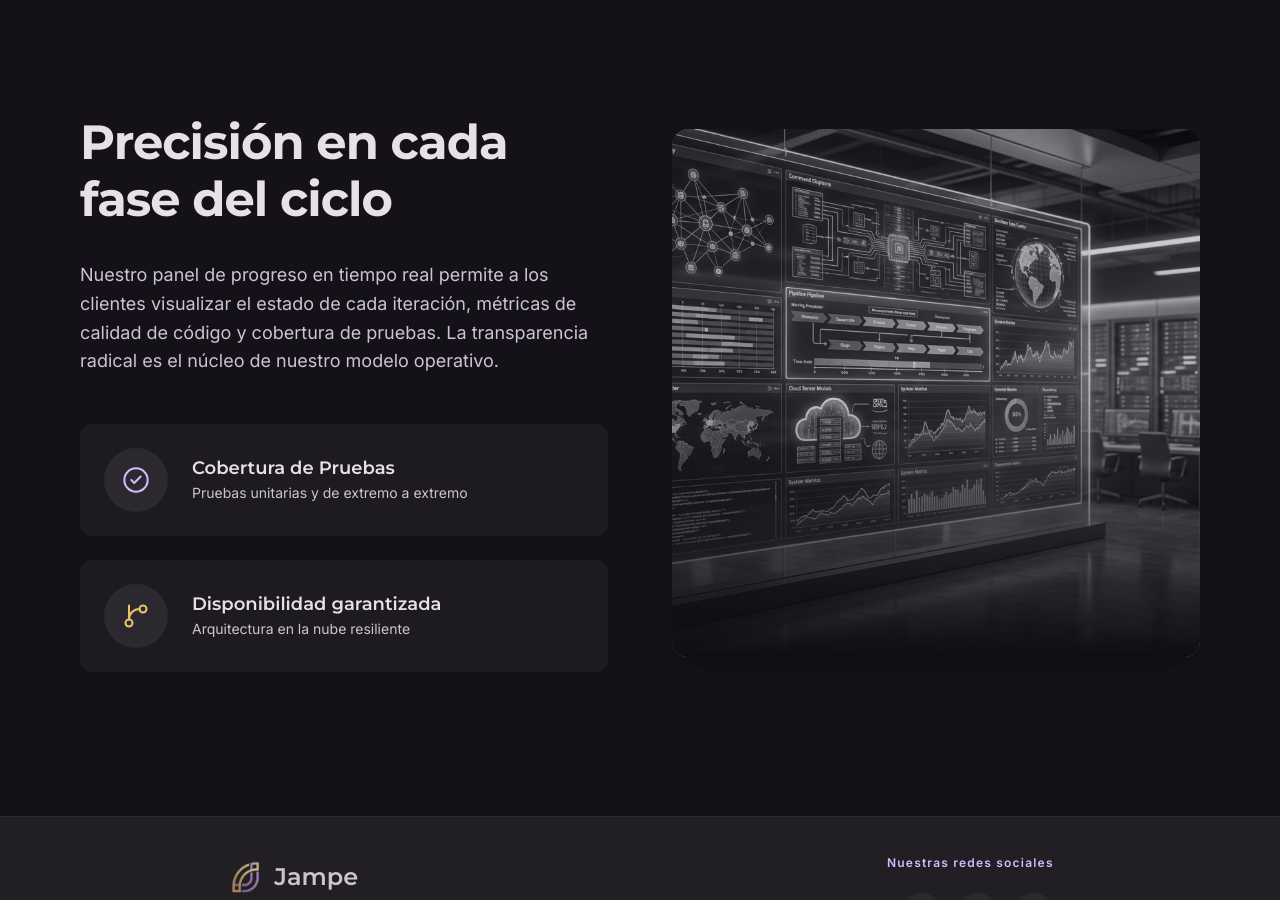
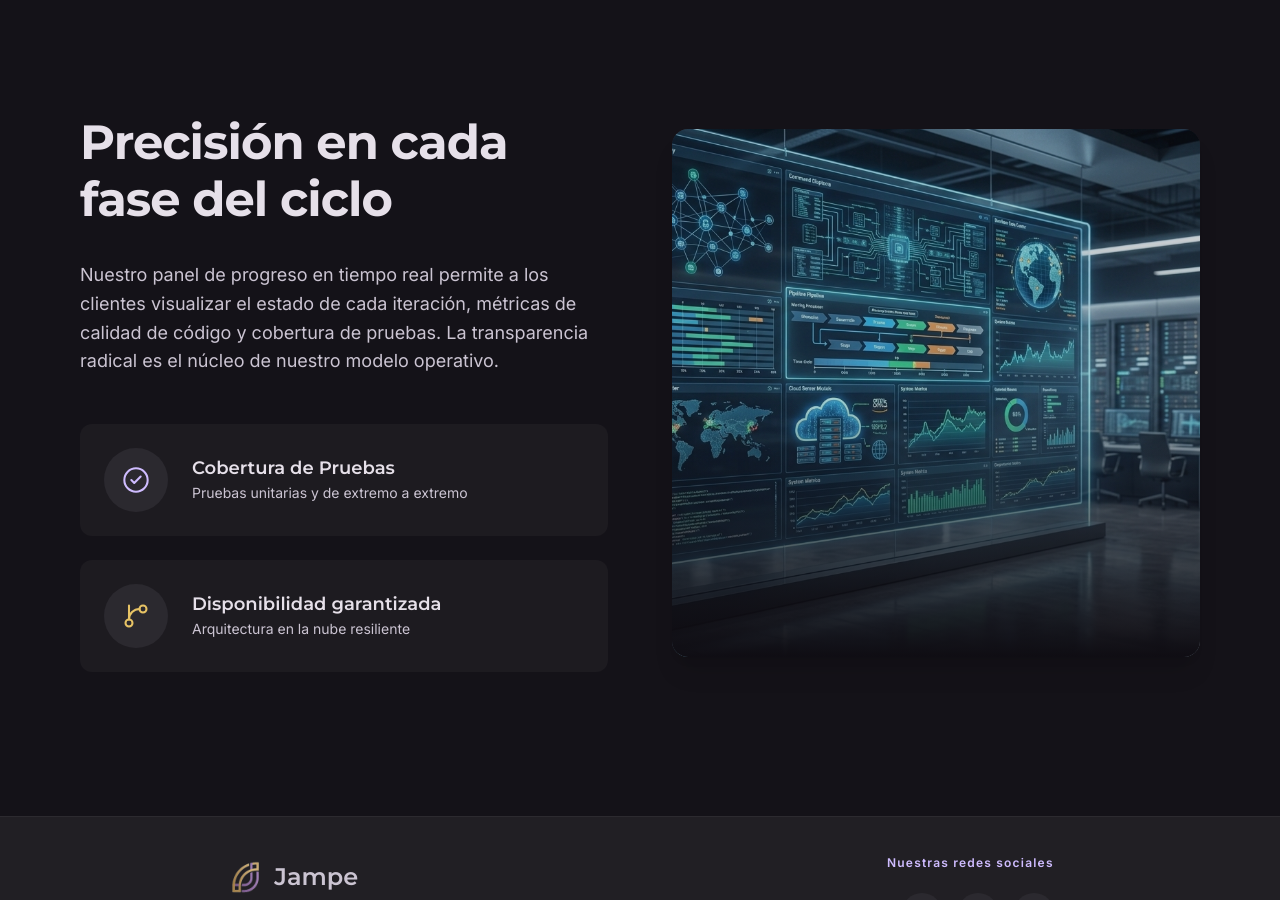
Before and after one commit to JoaquinPerrier/MS, a Next.js app: page /metodologia in a window 1280 px wide. Shown: the part 1260-2160 px from the top of the page. Built offline with nearby package versions, Linux system fonts and the light colour scheme.

Commit message:
Using colours on img on /metodologies page

```diff
--- a/app/metodologia/page.tsx
+++ b/app/metodologia/page.tsx
@@ -183,7 +183,7 @@ export default function MethodologyPage() {
           <div className="flex-1 w-full relative">
             <div className="aspect-square w-full rounded-2xl overflow-hidden bg-surface-container-high shadow-xl relative group">
               <div
-                className="bg-cover bg-center w-full h-full opacity-80 group-hover:scale-105 transition-transform duration-700 ease-out mix-blend-luminosity"
+                className="bg-cover bg-center w-full h-full opacity-80 group-hover:scale-105 transition-transform duration-700 ease-out"
                 style={{ backgroundImage: `url("${images.methodology}")` }}
               />
               <div className="absolute inset-0 bg-gradient-to-t from-surface-container-lowest via-transparent to-transparent" />
```
